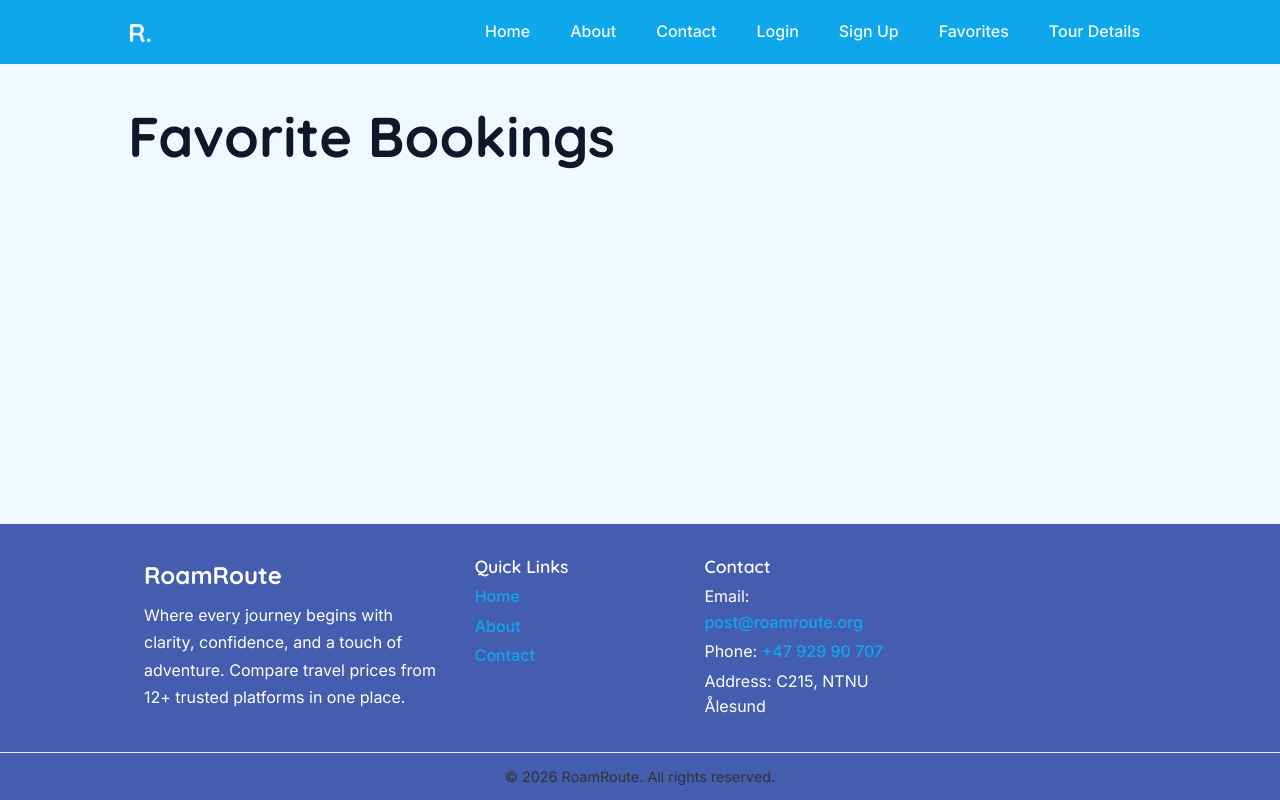
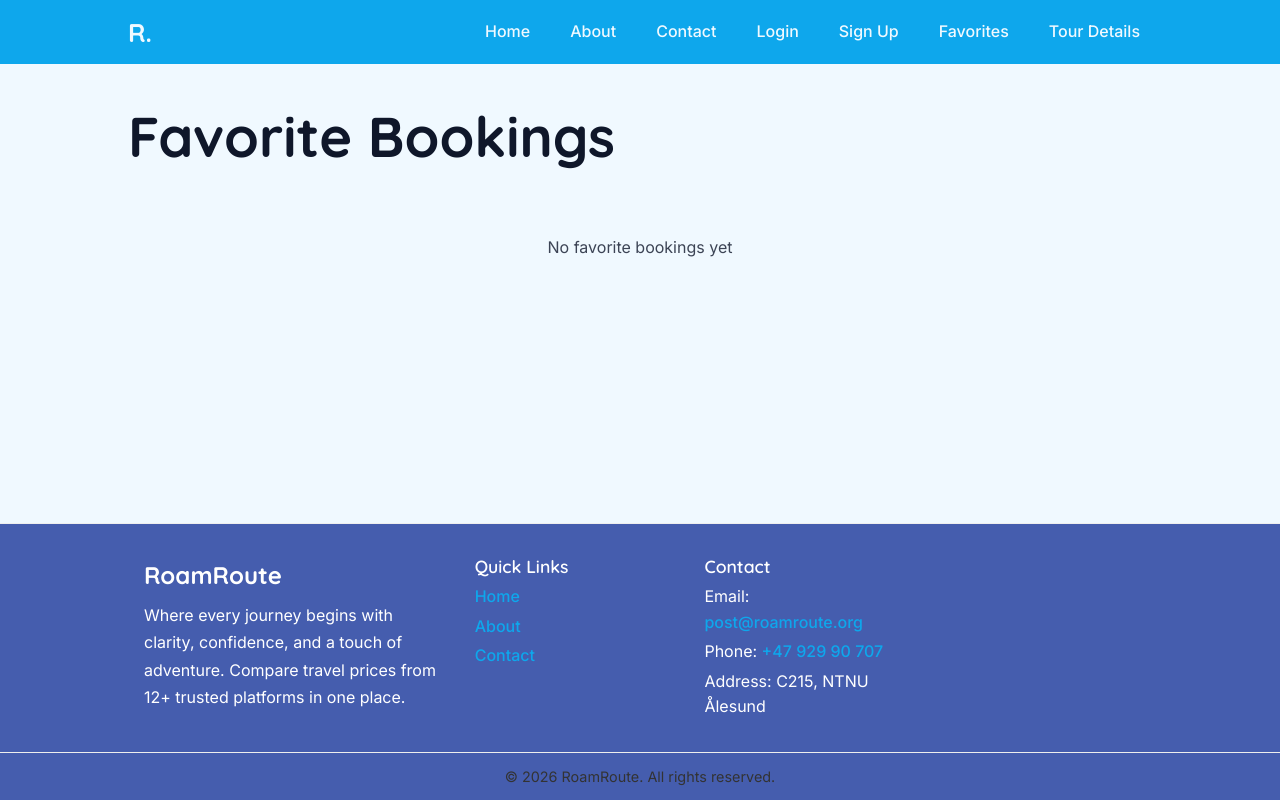
Before and after one commit to IDATA2301/idata2301-group11, a React (Vite) app in the folder roamroute/: page /favorites in a window 1280 px wide. Built offline with nearby package versions, Linux system fonts and the light colour scheme.

Commit message:
Slight changes to favorites tab so it shows a message when there are no favorite bookings

```diff
--- a/roamroute/src/pages/Favorites.tsx
+++ b/roamroute/src/pages/Favorites.tsx
@@ -1,8 +1,28 @@
+import { useState, useEffect } from "react";
+
 export default function Favorites() {
+  const [favorites, setFavorites] = useState<any[]>([]);
+
+  useEffect(() => {
+    // TODO: Last favorite bookings fra API?
+    const savedFavorites = localStorage.getItem("favorites");
+    if (savedFavorites) {
+      setFavorites(JSON.parse(savedFavorites));
+    }
+  }, []);
+
   return (
     <div>
       <h1>Favorite Bookings</h1>
-      {/* Favorites content */}
+      {favorites.length === 0 ? (
+        <div style={{ textAlign: "center", padding: "2rem" }}>
+          <p>No favorite bookings yet</p>
+        </div>
+      ) : (
+        <div>
+          {/* Favorites content */}
+        </div>
+      )}
     </div>
-  )
+  );
 }
```
